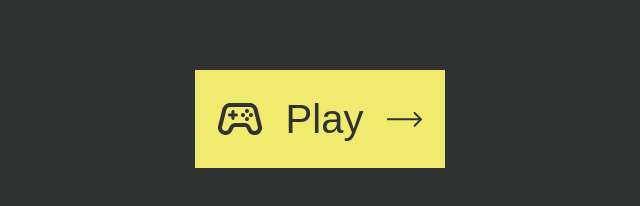
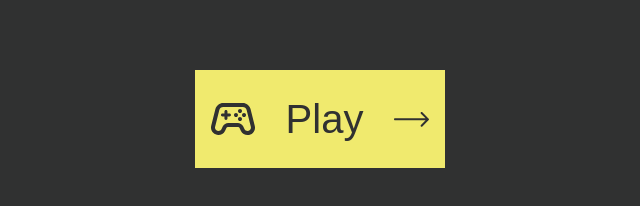
Before and after one commit to DaniGalvani/Memory, a website built with Vite: page index.html in a window 1280 px wide. Shown: the part 432-638 px from the top of the page, 320-960 px from the left. Built offline with nearby package versions, Linux system fonts and the light colour scheme; files whose address does not match are found by name.

Commit message:
Change the "Start Game" button from `<button>` to `<a>` and improve styling and hover effects.

```diff
--- a/index.html
+++ b/index.html
@@ -15,11 +15,11 @@
           <h1>Ready to play?</h1>
         </div>
       </div>
-      <button class="start-game" id="btn-start">
-          <img class="start-game-icon" src="./assets/icons/stadia_controller.svg" alt="Play" />
+      <a class="start-game" id="btn-start" href="#">
+        <img class="start-game-icon" src="./assets/icons/stadia_controller.svg" alt="Play" />
           Play
-        <img class="start-game-icon" src="./assets/icons/Arrow 1.svg" alt="Play-Arrow" />
-      </button>
+        <img class="start-arrow-icon" src="./assets/icons/Arrow 1.svg" alt="Play-Arrow" />
+      </a>
     </main>
     <script type="module" src="./src/main.ts"></script>
   </body>
--- a/src/styles/components/_buttons.scss
+++ b/src/styles/components/_buttons.scss
@@ -14,8 +14,21 @@
   width: 250px;
   height: 98px;
   margin-top: 85px;
+  gap: 15px;
+  text-decoration: none;
+  transition: transform 0.3s ease-in-out;
+  transform-origin: top center;
+
+  .start-game-icon {
+      transition: transform 0.3s ease-in-out;
+    }
 
   &:hover {
-    transform: scale(1.08);
+    transform: scaleX(1.08) scaleY(1.07);
+
+    .start-game-icon {
+      transform: rotate(-20deg) scale(1.08);
+      transition: transform 0.3s ease-in-out;
+    }
   }
 }
```
